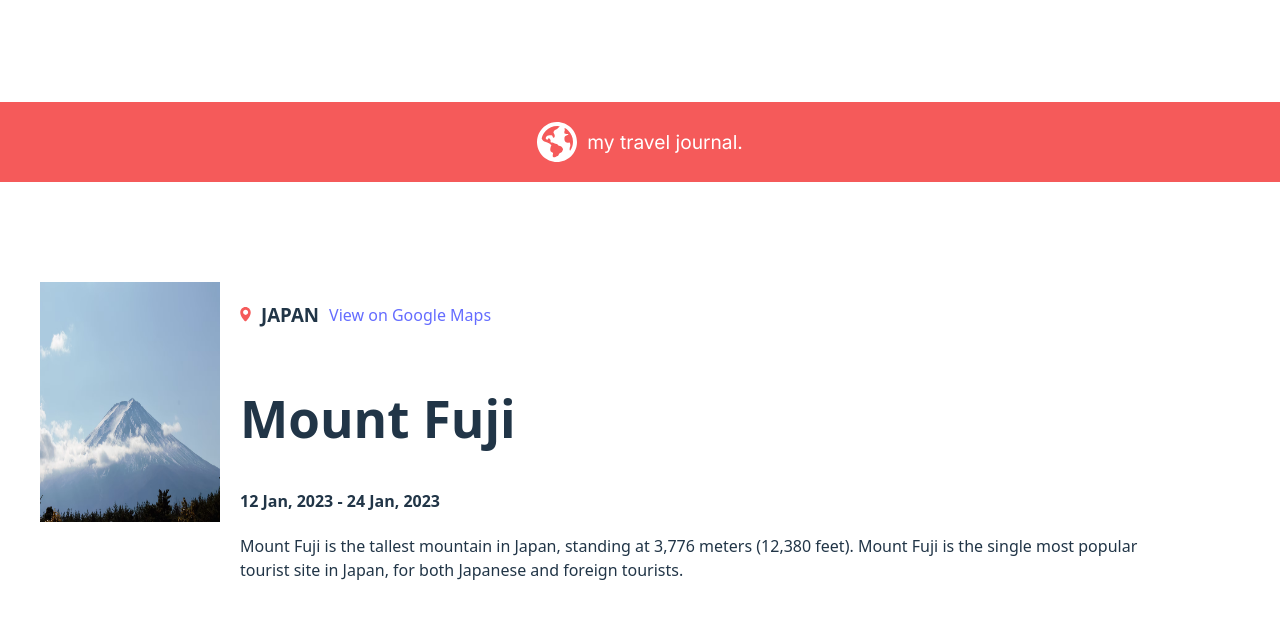
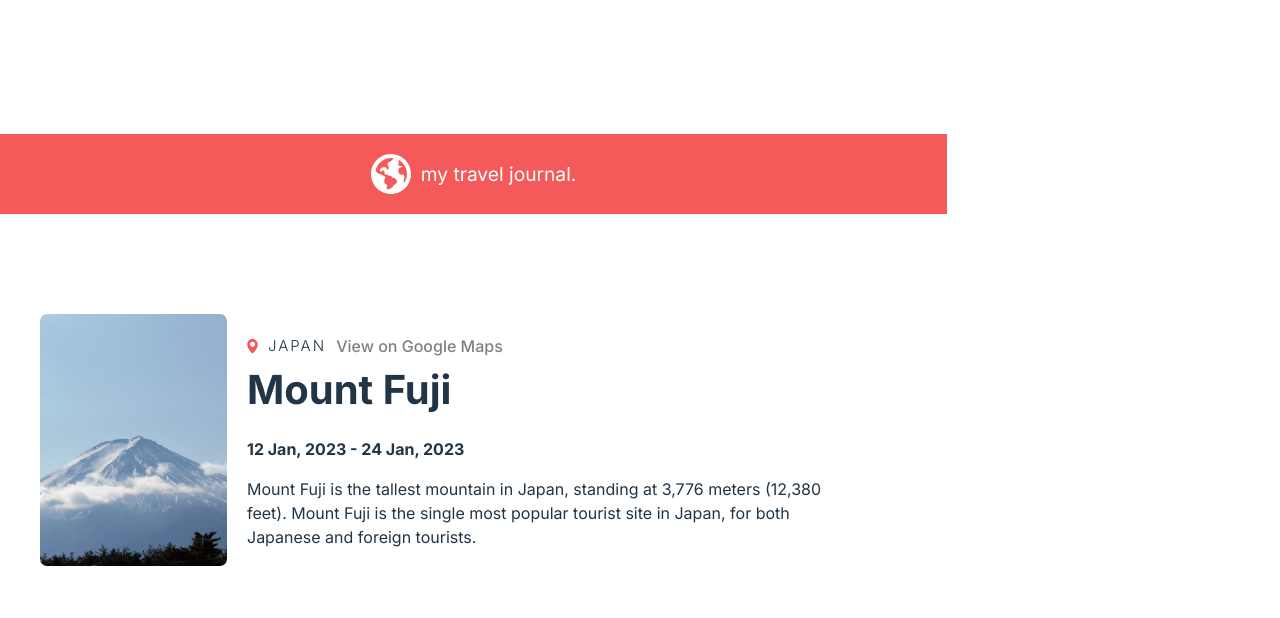
Before and after one commit to SanuLabs/TravelJournal, a React (Vite) app: page / in a window 1280 px wide. Shown: the top 618 px of the page. Built offline with nearby package versions, Linux system fonts and the light colour scheme.

Commit message:
Style the entry

```diff
--- a/src/App.css
+++ b/src/App.css
@@ -1,5 +1,6 @@
 body{
   margin: 0;
+  font-family: 'Inter', sans-serif;
 }
 .header{
   height: 10vh;
@@ -16,7 +17,6 @@ body{
   height: 2.5em;
 }
 .header > span{
-  font-family: 'Inter', sans-serif;
   font-size: larger;
 }
 .entry{
@@ -27,10 +27,24 @@ body{
 }
 
 .entry > img{
-  height:240px;
-  width: 180px;
+  height:252px;
+  width: 187px;
+  object-fit: cover;
+  object-position: center;
+  border-radius: 7px;
 }
-
+.entry h1,h2,h3,h4{
+  margin: 0;
+}
+.entry-content{
+  padding-top: 20px;
+  width: 600px;
+}
+.entry-content > h1{
+  margin-top: 10px;
+  margin-bottom: 25px;
+  font-size: 40px;
+}
 .location{
   display: flex;
   align-items: center;
@@ -40,3 +54,13 @@ body{
   height:15px;
   width: 11px;
 }
+
+.location >h3{
+  font-size: 15px;
+  font-weight:300;
+  letter-spacing: 2px;
+}
+
+a:link{
+  color: grey;
+}
```
